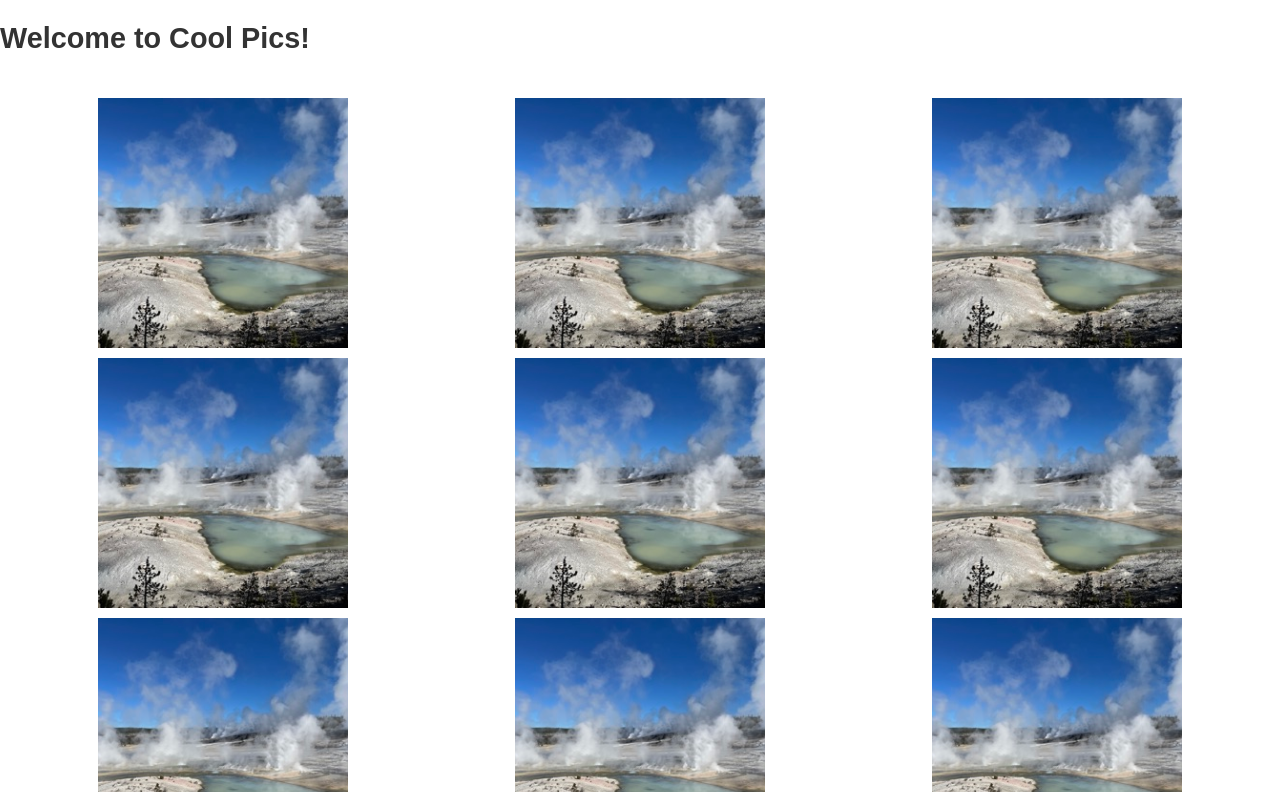
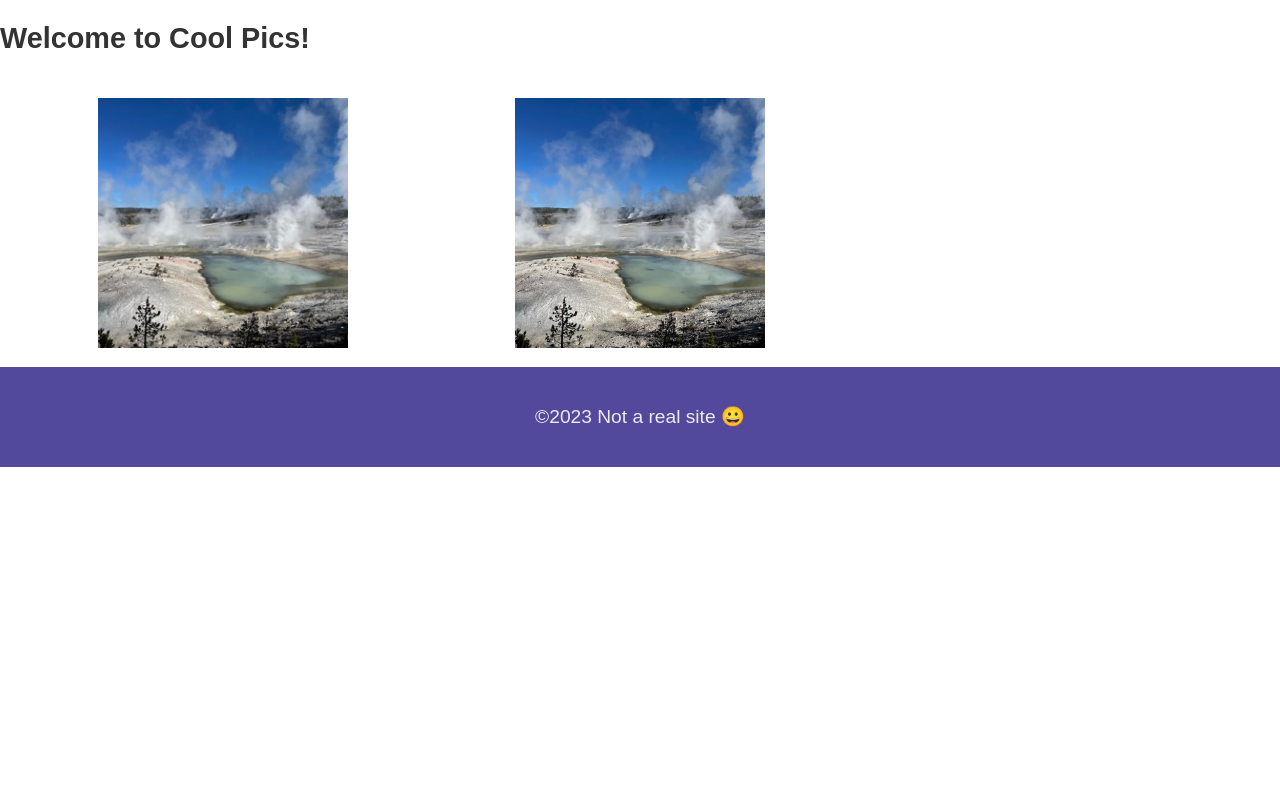
Before and after one commit to peterwalter22/coolpics, a plain HTML site: page index.html in a window 1280 px wide. Shown: the part 160-952 px from the top of the page. After the commit the page ends 800 px from the top, so only its background shows below. Drawn offline with Linux system fonts and the light colour scheme; a web font is replaced by a local one.

Commit message:
updated the html

```diff
--- a/index.html
+++ b/index.html
@@ -23,15 +23,8 @@
     <main>
         <h2>Welcome to Cool Pics!</h2>
         <section class="gallery">
-            <figure><img src="norris-sm.jpeg" alt="Picture"></figure>
-            <figure><img src="norris-sm.jpeg" alt="Picture"></figure>
-            <figure><img src="norris-sm.jpeg" alt="Picture"></figure>
-            <figure><img src="norris-sm.jpeg" alt="Picture"></figure>
-            <figure><img src="norris-sm.jpeg" alt="Picture"></figure>
-            <figure><img src="norris-sm.jpeg" alt="Picture"></figure>
-            <figure><img src="norris-sm.jpeg" alt="Picture"></figure>
-            <figure><img src="norris-sm.jpeg" alt="Picture"></figure>
-            <figure><img src="norris-sm.jpeg" alt="Picture"></figure>
+            <figure><img src="./norris-sm.jpeg" alt="Picture"></figure>
+            <figure><img src="./norris-full.jpeg" alt="Picture"></figure>
         </section>
     </main>
     <footer>
```
